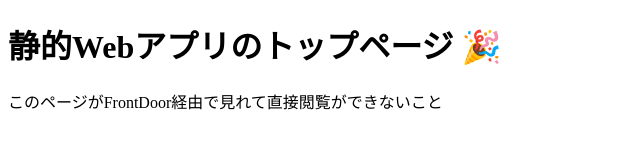
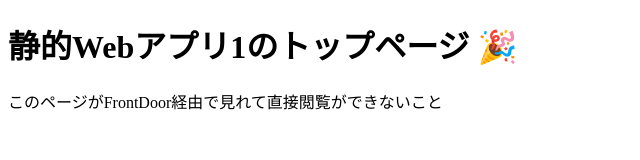
Before and after one commit to yoshikazu-ishizawa/test-eiken, a plain HTML site: page web1/index.html in a window 1280 px wide. Shown: the whole page, without its empty margins (0-640 px from the left). Drawn offline with Linux system fonts and the light colour scheme.

Commit message:
Update main heading in index.html

```diff
--- a/web1/index.html
+++ b/web1/index.html
@@ -7,7 +7,7 @@
   <meta name="description" content="Azure Static Web Apps による最小構成のサンプルページです。" />
 </head>
 <body>
-  <h1>静的Webアプリのトップページ 🎉</h1>
+  <h1>静的Webアプリ1のトップページ 🎉</h1>
   <p>このページがFrontDoor経由で見れて直接閲覧ができないこと</p>
 </body>
 
```
